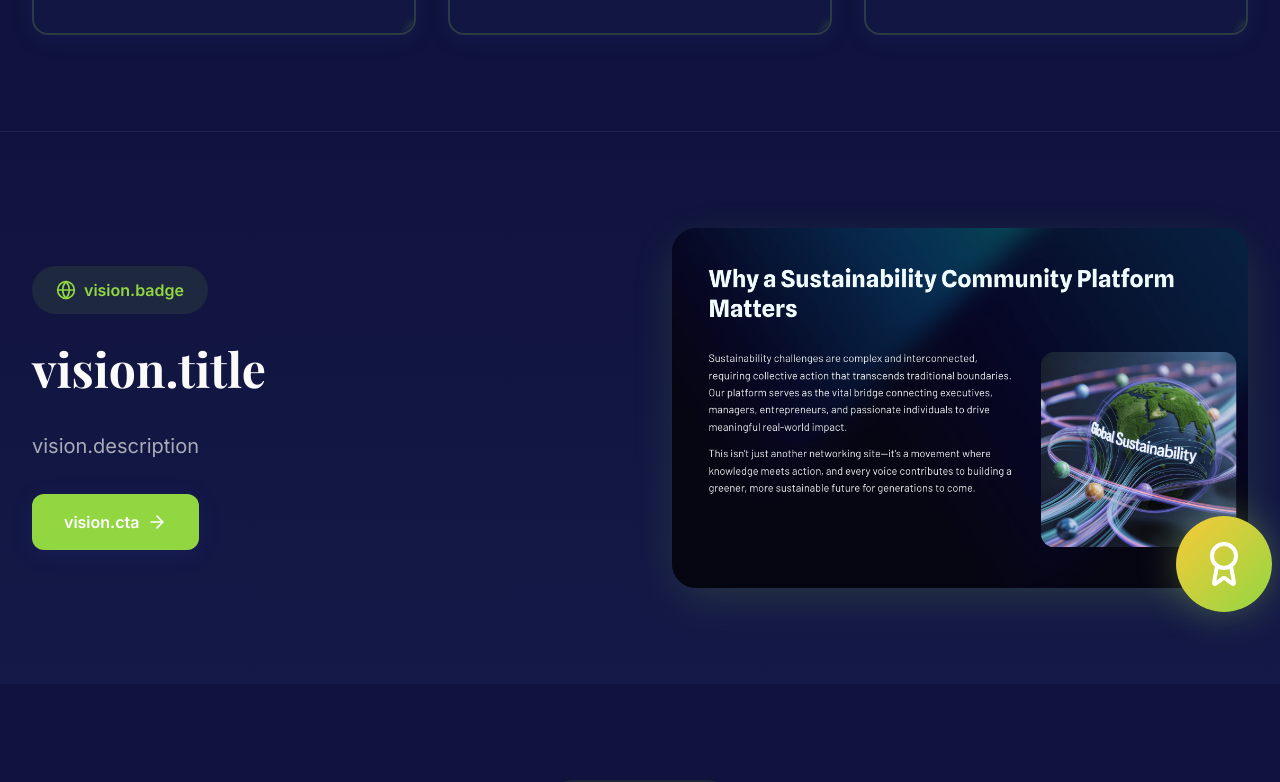
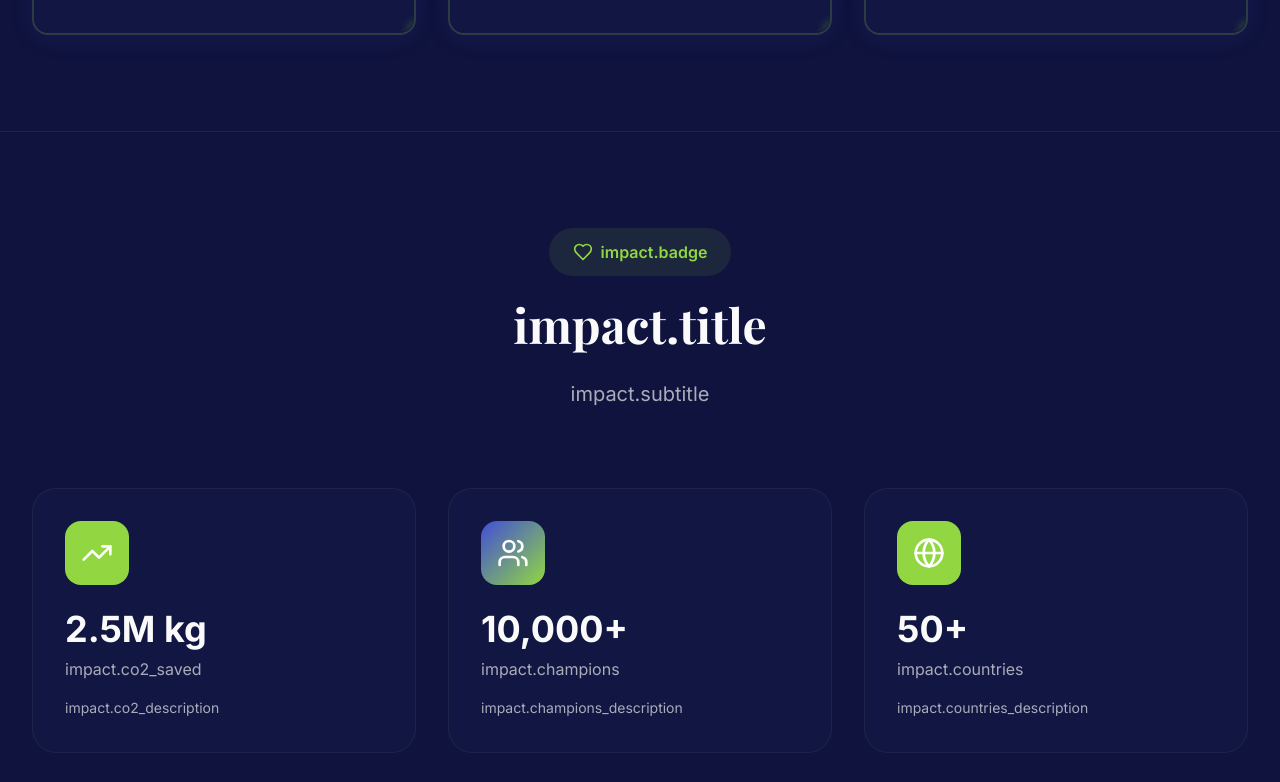
Before and after one commit to Wellagora/wellagoracommunity, a React (Vite) app: page / in a window 1280 px wide. Shown: the part 1620-2402 px from the top of the page. Built offline with nearby package versions, Linux system fonts and the light colour scheme.

Commit message:
Fix: Update main page and translations

```diff
--- a/src/locales/hu.json
+++ b/src/locales/hu.json
@@ -29,10 +29,6 @@
   "features.gamification.description": "Szerezz pontokat, nyiss fel jelvényeket, mássz fel ranglistákra és vegyél részt szezonális eseményekben a motiváció fenntartásáért.",
   "features.auth.title": "Biztonságos Hitelesítés",
   "features.auth.description": "Szerepalapú hozzáférés biztonságos felhasználói profilokkal, Supabase által hajtva. Adataid biztonságban vannak és utad személyre szabott.",
-  "vision.badge": "Küldetésünk",
-  "vision.title": "Együtt építjük a fenntartható jövőt",
-  "vision.description": "Wellagora több mint egy platform - ez egy globális mozgalom. Összekapcsoljuk az állampolgárokat, vállalkozásokat, önkormányzatokat és NGO-kat, hogy közösen pozitív környezeti hatást érjünk el.",
-  "vision.cta": "Tudj meg többet",
   "impact.badge": "Valós hatás",
   "impact.title": "Látható eredmények, mérhető változás",
   "impact.subtitle": "A közösségünk tagjai már most jelentős környezeti hatást érnek el platformunkon keresztül.",
--- a/src/pages/Index.tsx
+++ b/src/pages/Index.tsx
@@ -3,8 +3,7 @@ import Navigation from "@/components/Navigation";
 import HeroSection from "@/components/HeroSection";
 import { Card3D, FeatureCard3D } from "@/components/ui/card-3d";
 import { useLanguage } from "@/contexts/LanguageContext";
-import sustainabilityVision from "@/assets/sustainability-vision.png";
-import { ArrowRight, Leaf, Users, Target, Globe, TrendingUp, Sparkles, Heart, Star, Award } from "lucide-react";
+import { ArrowRight, Leaf, Users, Target, Globe, TrendingUp, Sparkles, Heart, Star } from "lucide-react";
 
 const Index = () => {
   const { t } = useLanguage();
@@ -74,47 +73,6 @@ const Index = () => {
         </div>
       </section>
 
-      {/* Vision Section */}
-      <section className="py-24 bg-gradient-nature relative overflow-hidden">
-        <div className="absolute inset-0 bg-grid-pattern opacity-10"></div>
-        <div className="max-w-7xl mx-auto px-4 sm:px-6 lg:px-8 relative z-10">
-          <div className="grid grid-cols-1 lg:grid-cols-2 gap-16 items-center">
-            <div className="animate-fade-up delay-200">
-              <div className="inline-flex items-center space-x-2 bg-success/10 px-6 py-3 rounded-full mb-6">
-                <Globe className="w-5 h-5 text-success" />
-                <span className="text-success font-semibold">{t('vision.badge')}</span>
-              </div>
-              <h2 className="text-5xl font-bold text-foreground mb-8 leading-tight">
-                {t('vision.title')}
-              </h2>
-              <p className="text-xl text-muted-foreground mb-8 leading-relaxed">
-                {t('vision.description')}
-              </p>
-              <div className="flex flex-col sm:flex-row gap-4">
-                <Link
-                  to="/about"
-                  className="inline-flex items-center space-x-2 bg-gradient-to-r from-success to-primary hover:from-success/90 hover:to-primary/90 text-white px-8 py-4 rounded-xl font-semibold transition-all duration-300 shadow-card hover:shadow-premium hover:-translate-y-1"
-                >
-                  <span>{t('vision.cta')}</span>
-                  <ArrowRight className="w-5 h-5" />
-                </Link>
-              </div>
-            </div>
-            <div className="animate-fade-up delay-400">
-              <div className="relative">
-                <img
-                  src={sustainabilityVision}
-                  alt="Sustainability Vision"
-                  className="w-full h-auto rounded-3xl shadow-premium"
-                />
-                <div className="absolute -bottom-6 -right-6 w-24 h-24 bg-gradient-to-br from-warning to-success rounded-full flex items-center justify-center shadow-glow">
-                  <Award className="w-12 h-12 text-white" />
-                </div>
-              </div>
-            </div>
-          </div>
-        </div>
-      </section>
 
       {/* Impact Stories */}
       <section className="py-24 bg-gradient-subtle">
```
